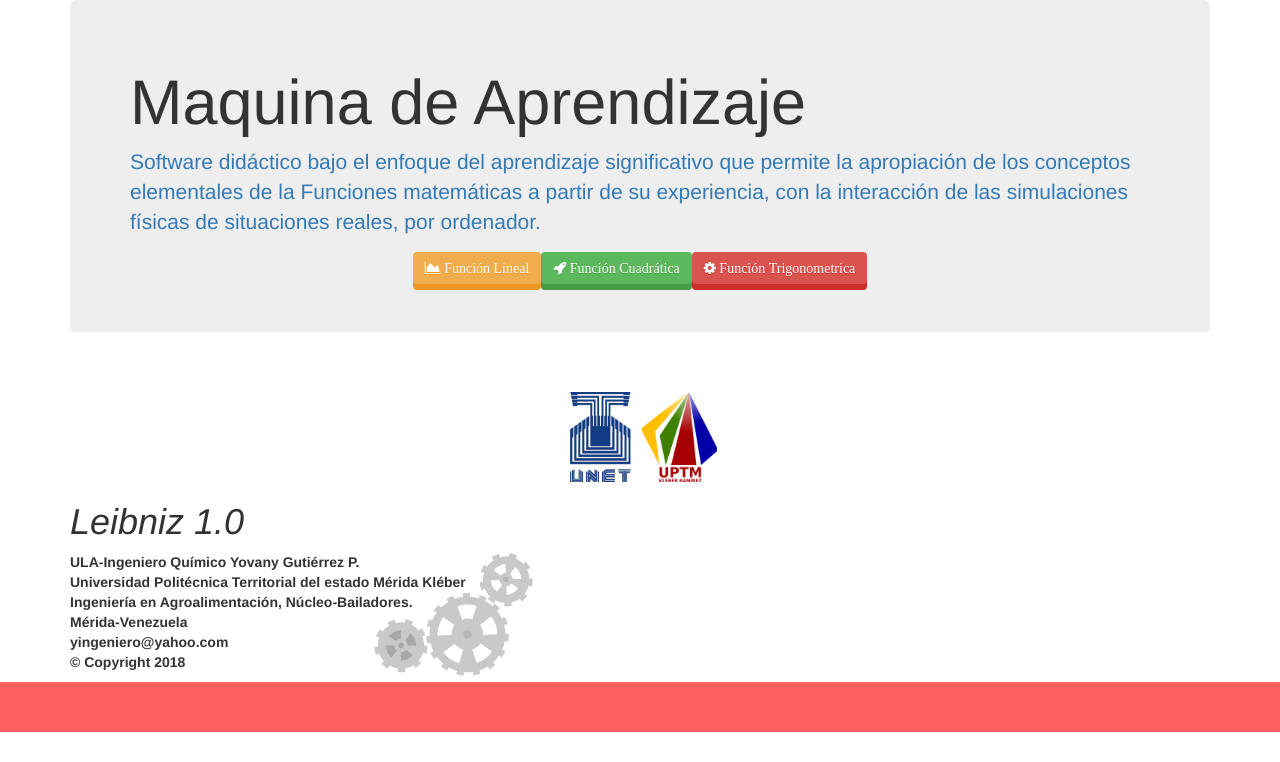
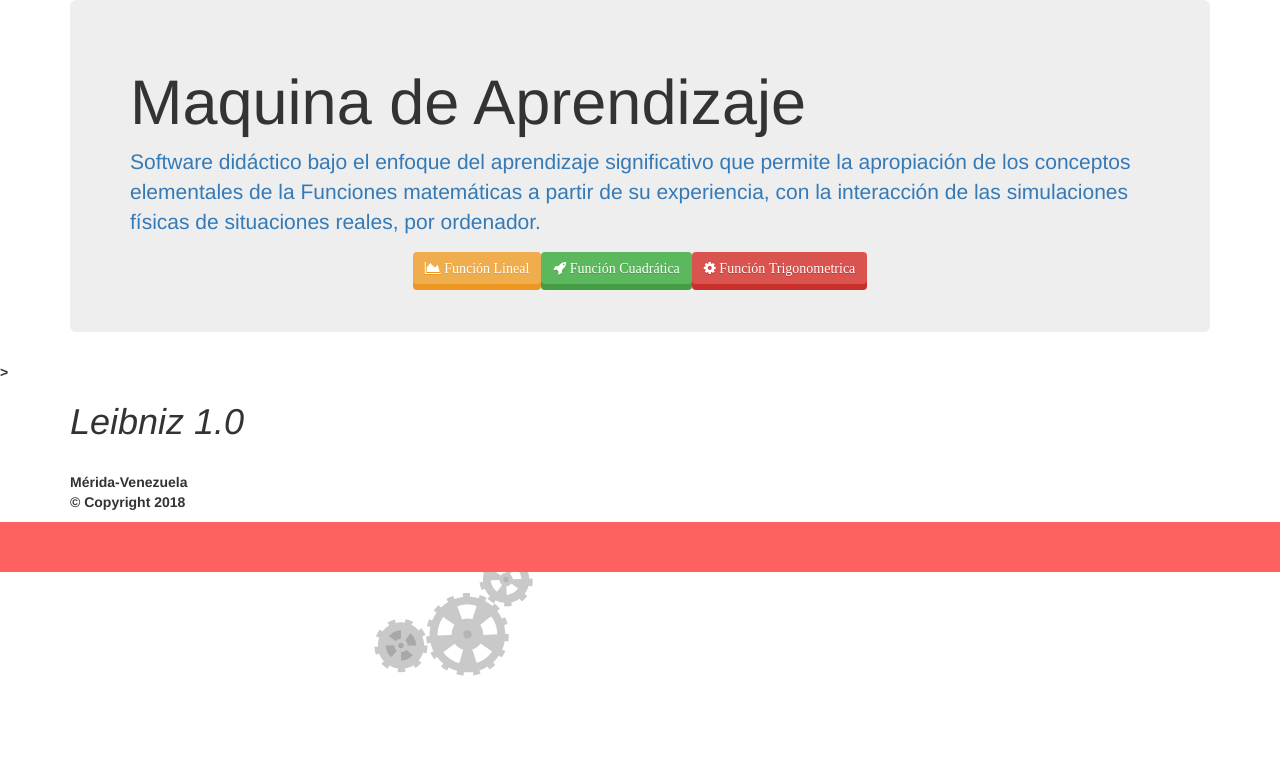
Before and after one commit to yovany1972T/web, a plain HTML site: page index.html in a window 1280 px wide. Shown: the part 800-1562 px from the top of the page. Drawn offline with Linux system fonts and the light colour scheme.

Commit message:
Add files via upload

```diff
--- a/index.html
+++ b/index.html
@@ -143,35 +143,15 @@
       </div>
     </div>
 
-    <div class="section">
-      <div class="container">
-        <div class="row">
-          <div class="col-md-12">
-            <p contenteditable="true">
-              <br>
-            </p>
-       <div class="centrar-imagen">
-
-          <a href="http://www.unet.edu.ve"><img src="img/unet.png"  height="90" width="75" /></a>
-          <a href="http://www.uptm.edu.ve"><img src="img/uptm.png"  height="90" width="75"/></a>
-
-      </div>
-          </div>
-        </div>
-      </div>
-    </div>
+>
 
 
   <footer class="section section-primary">
             <div class="container">
                 <div class="row">
                     <div class="col-sm-6">
-                        <h1><i>Leibniz 1.0</i></h1>
-                        <p>  ULA-Ingeniero Químico Yovany Gutiérrez P.
-                            <br>Universidad Politécnica Territorial del estado Mérida Kléber
-                            <br>Ingeniería en Agroalimentación, Núcleo-Bailadores.
+                           <h1><i>Leibniz 1.0</i></h1>
                             <br>Mérida-Venezuela
-                            <br>yingeniero@yahoo.com
                             <br>© Copyright 2018</p>
                     </div>
 
```
